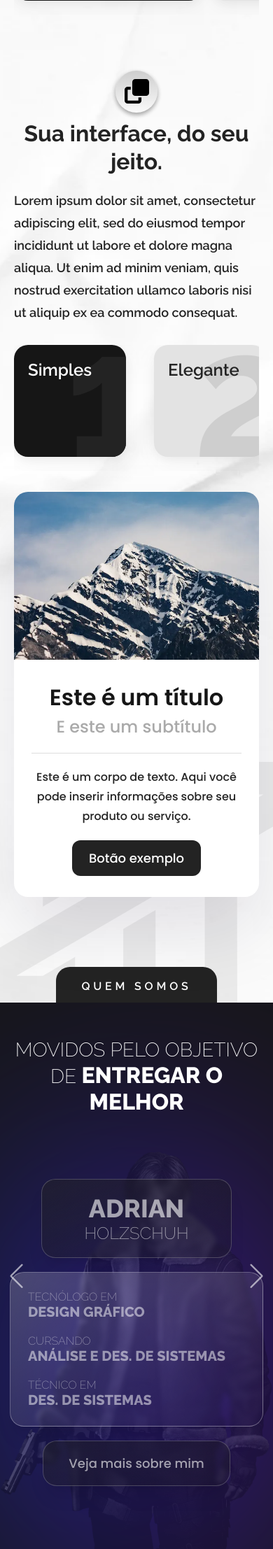
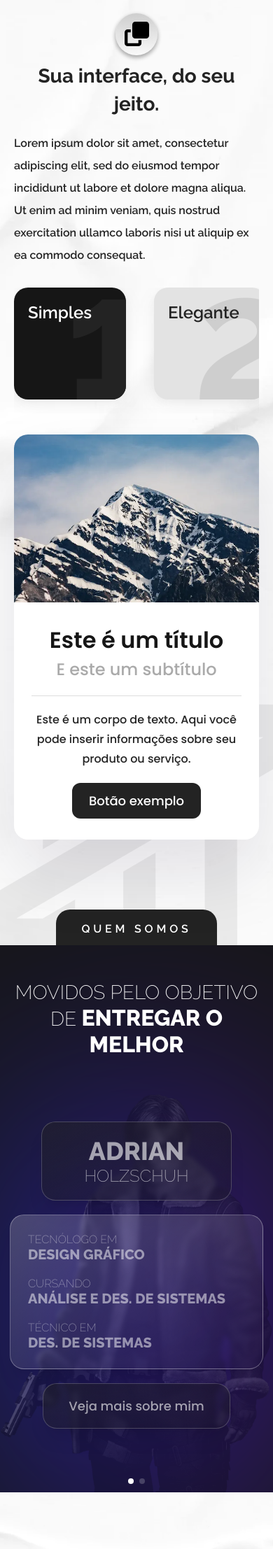
Before and after one commit to adrianholz/andrixdesign, a PHP site: page / in a window 390 px wide. Shown: the part 2922-5136 px from the top of the page at 70% size. Run offline with PHP 8.4, Linux system fonts and the light colour scheme.

Commit message:
Font size

```diff
--- a/css/contact.css
+++ b/css/contact.css
@@ -192,6 +192,15 @@
   }
 }
 
+@media (max-width: 740px) {
+  .contact-form input[type="text"],
+  .contact-form input[type="tel"],
+  .contact-form input[type="email"],
+  .contact-form textarea {
+    font-size: 1rem;
+  }
+}
+
 @media (max-width: 625px) {
   .contact-heading h1 {
     font-size: 2em;
--- a/css/courses.css
+++ b/css/courses.css
@@ -130,6 +130,15 @@
   }
 }
 
+@media (max-width: 740px) {
+  .courses-inner p {
+    font-size: 1rem;
+  }
+  .courses-section h3 {
+    font-size: 1.75rem;
+  }
+}
+
 @keyframes float {
   0% {
     transform: translateY(0) rotate(5deg);
--- a/css/global.css
+++ b/css/global.css
@@ -177,7 +177,7 @@ p {
 }
 
 @media (prefers-reduced-motion) {
-  .hidden {
+  .show {
     transition: none;
   }
 }
--- a/css/header.css
+++ b/css/header.css
@@ -43,7 +43,7 @@ header {
 }
 
 .logo {
-  transition: 0.3s ease;
+  transition: 0.5s ease;
   max-width: 150px;
   width: 100%;
 }
--- a/css/projects.css
+++ b/css/projects.css
@@ -270,9 +270,11 @@
   }
   .project {
     gap: 0;
+    padding: 20px 20px 50px 20px;
   }
   .project p {
     margin: 0 auto;
+    font-size: 1rem;
   }
   .bg-cover {
     margin-bottom: 20px;
--- a/css/services.css
+++ b/css/services.css
@@ -729,6 +729,7 @@
   }
   .service-window-inner p {
     max-width: 310px;
+    font-size: 1rem;
   }
   .service-title div {
     display: none;
@@ -749,6 +750,10 @@
   }
   .all-services .service-description {
     padding-bottom: 0 !important;
+    font-size: 1rem;
+  }
+  .interfaces-types .service-description {
+    font-size: 1rem;
   }
   .interface-preview {
     flex-direction: column;
@@ -781,6 +786,12 @@
     background-size: cover, 700px;
     background-position: top, bottom -80px right -160px;
   }
+  .service-steps ul li {
+    font-size: 1rem;
+  }
+  .section-title h3 {
+    font-size: 1.75rem;
+  }
 }
 
 @media (max-width: 710px) {
--- a/css/team.css
+++ b/css/team.css
@@ -170,6 +170,10 @@
   opacity: 1;
 }
 
+.swiper-container-1 .swiper-pagination {
+  display: none;
+}
+
 @media (max-width: 1240px) {
   .player-info h3 {
     font-size: 3em;
@@ -258,6 +262,20 @@
   .player-education h4 span {
     font-size: 1.25rem;
   }
+  .swiper-container-1 .swiper-pagination {
+    display: unset;
+  }
+
+  .swiper-container-1 .swiper-pagination-bullet {
+    background: var(--w1);
+  }
+  .swiper-container-1 .swiper-pagination-bullet-active {
+    background: var(--w1);
+  }
+  .swiper-button-next,
+  .swiper-button-prev {
+    display: none;
+  }
 }
 
 @media (max-width: 440px) {
--- a/index.html
+++ b/index.html
@@ -426,6 +426,7 @@
           </div>
           <div class="swiper-button-prev"></div>
           <div class="swiper-button-next"></div>
+          <div class="swiper-pagination"></div>
         </div>
         <div class="blur marketing active"></div>
       </div>
@@ -671,6 +672,9 @@
         nextEl: '.swiper-button-next',
         prevEl: '.swiper-button-prev',
       },
+      pagination: {
+        el: '.swiper-pagination',
+      },
       grabCursor: true,
       loop: true,
       rewind: true,
```
